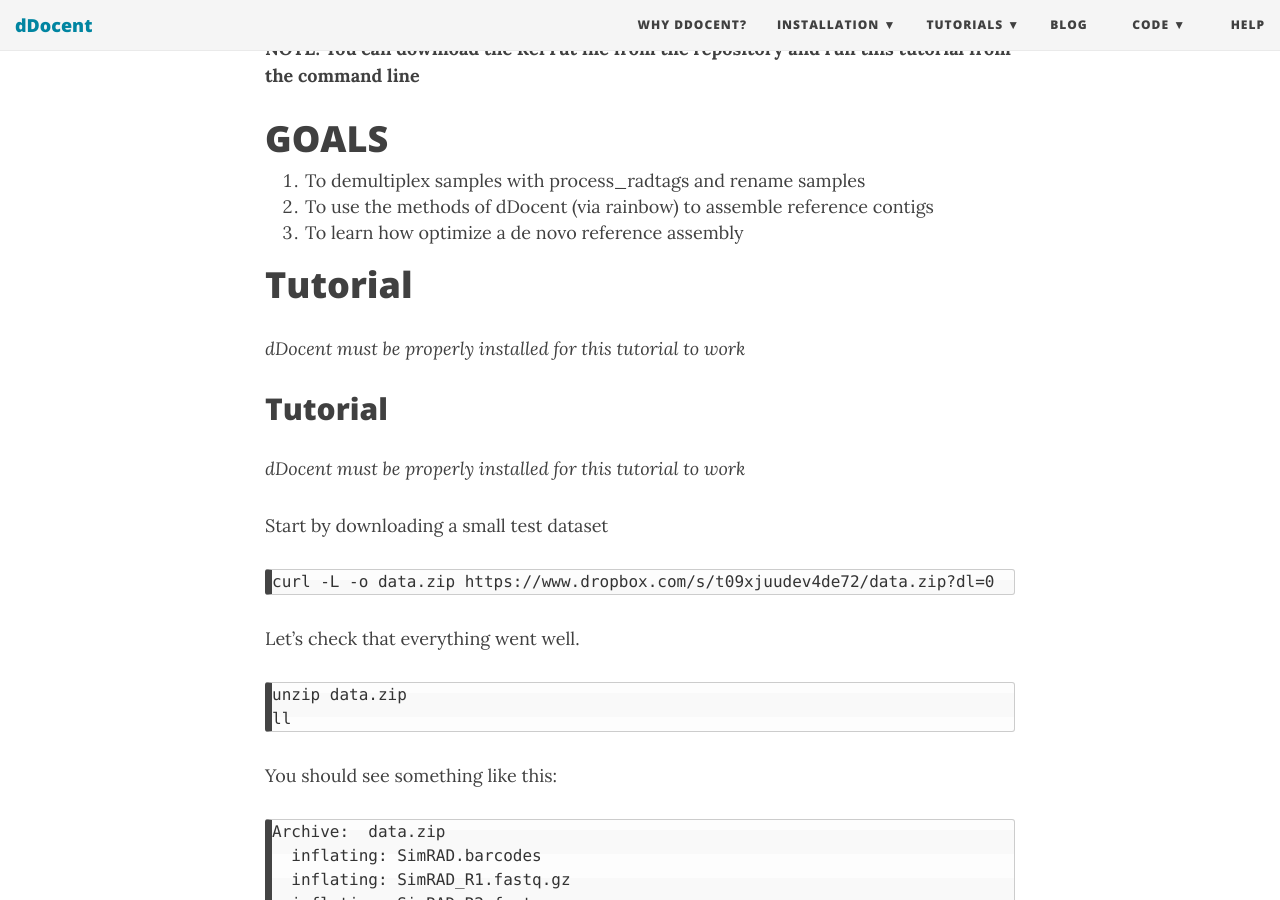
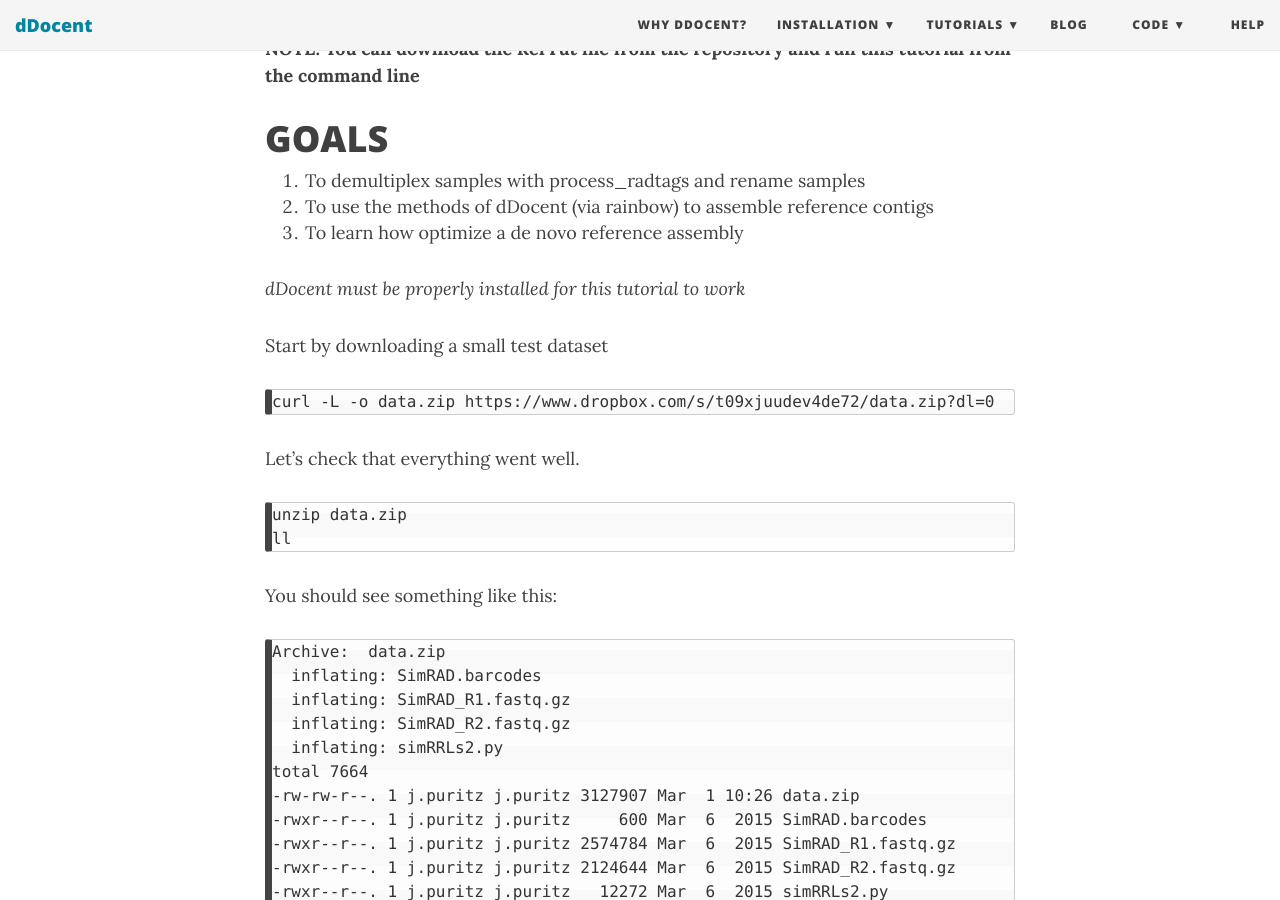
Before and after one commit to jpuritz/dDocent, a Jekyll site: the page built from assembly.md, in a window 1280 px wide and 900 px high, scrolled down 385 px. Built offline with Jekyll 4.4.1, drawn with Linux system fonts in a browser that asks for light colours; nearby versions of some CDN libraries.

Commit message:
Update assembly.md

```diff
--- a/assembly.md
+++ b/assembly.md
@@ -11,11 +11,6 @@ subtitle: Designed by Jon Puritz
 2. To use the methods of dDocent (via rainbow) to assemble reference contigs
 3. To learn how optimize a de novo reference assembly
 
-# Tutorial
-*dDocent must be properly installed for this tutorial to work*
-
-
-## Tutorial
 *dDocent must be properly installed for this tutorial to work*
 
 Start by downloading a small test dataset
```
